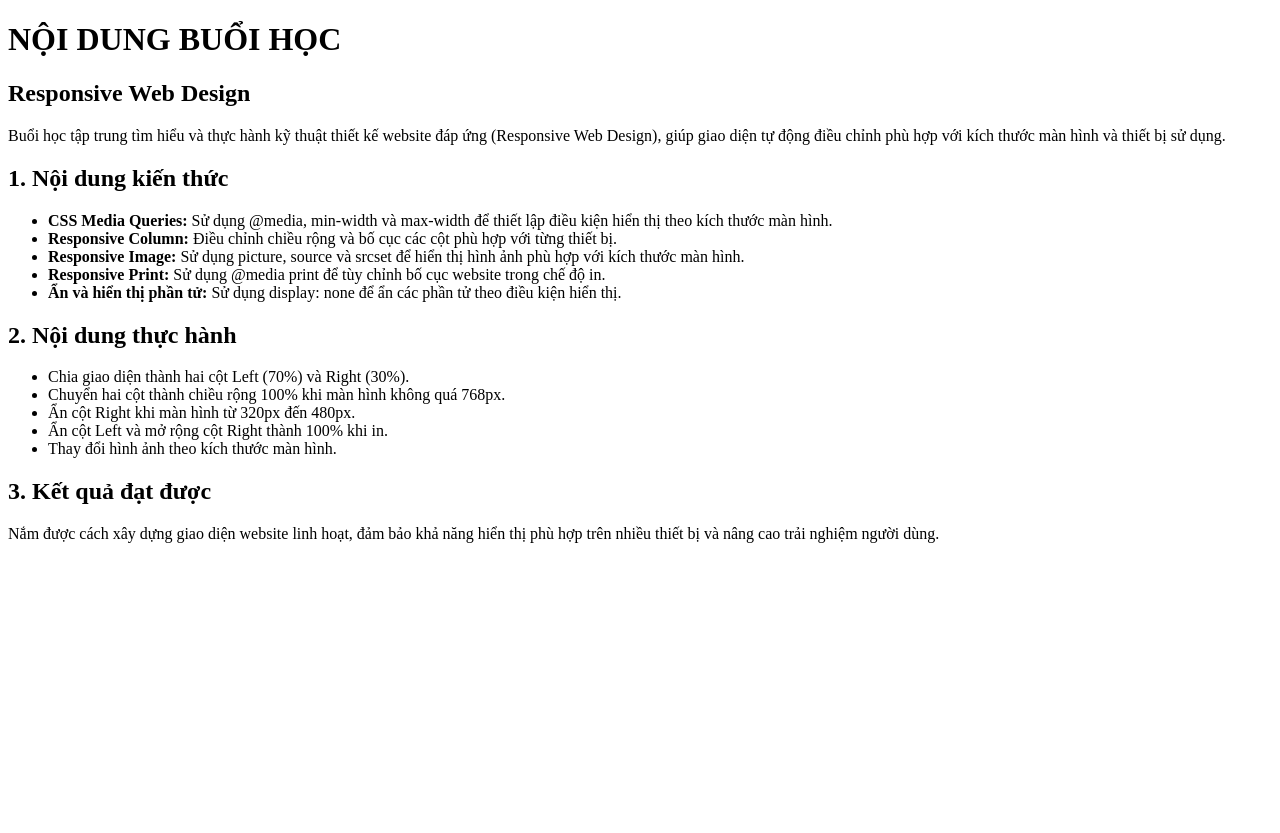
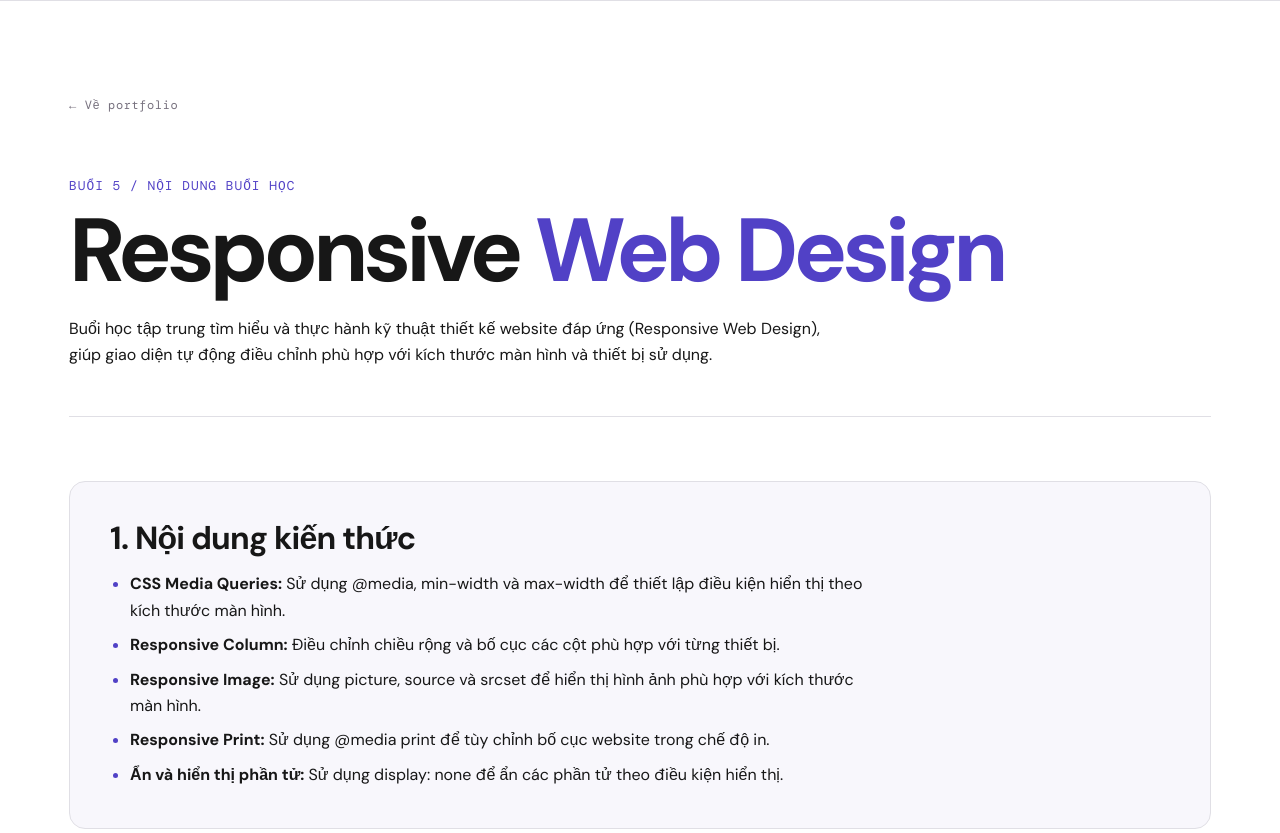
Before and after one commit to Hoaian262/BTCN, a plain HTML site: page Buoi5/index.html in a window 1280 px wide. Shown: the top 833 px of the page. Before the commit the page ends 800 px from the top, so only its background shows below. Drawn offline with nearby package versions, Linux system fonts and the light colour scheme.

Commit message:
upd buoi5

```diff
--- a/Buoi5/index.html
+++ b/Buoi5/index.html
@@ -1,13 +1,21 @@
 <!DOCTYPE html>
-<html lang="en">
+<html lang="vi">
 <head>
     <meta charset="UTF-8">
     <meta name="viewport" content="width=device-width, initial-scale=1.0">
-    <title>Document</title>
+    <title>Buổi 5 – Responsive Web Design</title>
+    <link rel="preconnect" href="https://fonts.googleapis.com">
+    <link rel="preconnect" href="https://fonts.gstatic.com" crossorigin>
+    <link rel="stylesheet" href="https://fonts.googleapis.com/css2?family=DM+Mono:wght@400;500&family=DM+Sans:wght@400;500;600;700;800&display=swap">
+    <link rel="stylesheet" href="../JavaScript%20-%20Lab/css/style.css">
+    <link rel="stylesheet" href="style.css">
 </head>
 <body>
-    <h1>NỘI DUNG BUỔI HỌC</h1>
-    <h2>Responsive Web Design</h2>
+    <main class="section lesson">
+        <a class="section-label" href="../JavaScript%20-%20Lab/index.html#labs">← Về portfolio</a>
+        <header class="lesson-heading">
+            <p class="lesson-label">BUỔI 5 / NỘI DUNG BUỔI HỌC</p>
+            <h1>Responsive <span class="accent">Web Design</span></h1>
 
     <p>
         Buổi học tập trung tìm hiểu và thực hành kỹ thuật
@@ -16,6 +24,9 @@
         kích thước màn hình và thiết bị sử dụng.
     </p>
 
+        </header>
+
+        <section class="lesson-panel">
     <h2>1. Nội dung kiến thức</h2>
 
     <ul>
@@ -50,6 +61,9 @@
         </li>
     </ul>
 
+        </section>
+
+        <section class="lesson-panel">
     <h2>2. Nội dung thực hành</h2>
 
     <ul>
@@ -60,6 +74,10 @@
         <li>Thay đổi hình ảnh theo kích thước màn hình.</li>
     </ul>
 
+            <a class="explore" href="buoi5.html">Xem bài thực hành <span aria-hidden="true">↗</span></a>
+        </section>
+
+        <section class="lesson-panel">
     <h2>3. Kết quả đạt được</h2>
 
     <p>
@@ -68,5 +86,7 @@
         và nâng cao trải nghiệm người dùng.
     </p>
 
+        </section>
+    </main>
 </body>
 </html>
--- /dev/null
+++ b/Buoi5/style.css
@@ -0,0 +1,72 @@
+.lesson {
+    max-width: 1280px;
+    margin-inline: auto;
+    padding-block: clamp(40px, 8vw, 96px);
+}
+
+.lesson-heading {
+    margin-block: clamp(32px, 6vw, 64px);
+    padding-block-end: clamp(24px, 4vw, 48px);
+    border-bottom: 1px solid var(--line);
+}
+
+.lesson-label {
+    color: var(--purple);
+    font-family: var(--mono);
+    font-size: 0.8rem;
+    letter-spacing: 0.08em;
+}
+
+.lesson-heading h1 {
+    margin-block: 12px 20px;
+    font-size: clamp(2.4rem, 7vw, 6rem);
+    line-height: 1;
+    letter-spacing: -0.055em;
+}
+
+.lesson-heading p:last-child,
+.lesson-panel p,
+.lesson-panel ul {
+    max-width: 70ch;
+    line-height: 1.65;
+}
+
+.lesson-panel {
+    margin-block-start: 16px;
+    padding: clamp(20px, 4vw, 40px);
+    background: var(--soft-paper);
+    border: 1px solid var(--line);
+    border-radius: 16px;
+}
+
+.lesson-panel h2 {
+    margin-block-end: 16px;
+    font-size: clamp(1.35rem, 3vw, 2rem);
+    letter-spacing: -0.025em;
+}
+
+.lesson-panel ul {
+    padding-inline-start: 1.25em;
+}
+
+.lesson-panel li + li {
+    margin-block-start: 8px;
+}
+
+.lesson-panel li::marker {
+    color: var(--purple);
+}
+
+.lesson-panel .explore {
+    margin-block-start: 24px;
+}
+
+.responsive-demo picture {
+    display: block;
+    margin-block-end: 20px;
+}
+
+.responsive-demo img {
+    max-width: min(100%, 400px);
+    height: auto;
+}
```
Also changed, not shown: Buoi5/buoi5.html (+32 -11 lines), JavaScript - Lab/index.html (+1 -1 lines), 2 other files.
